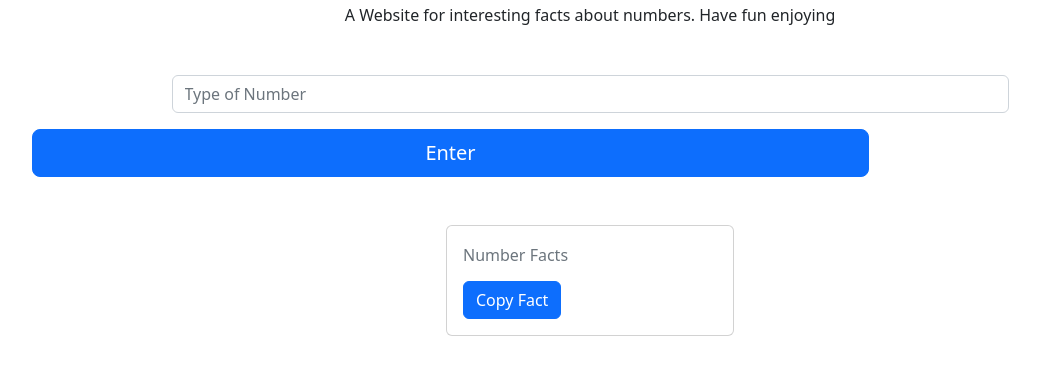
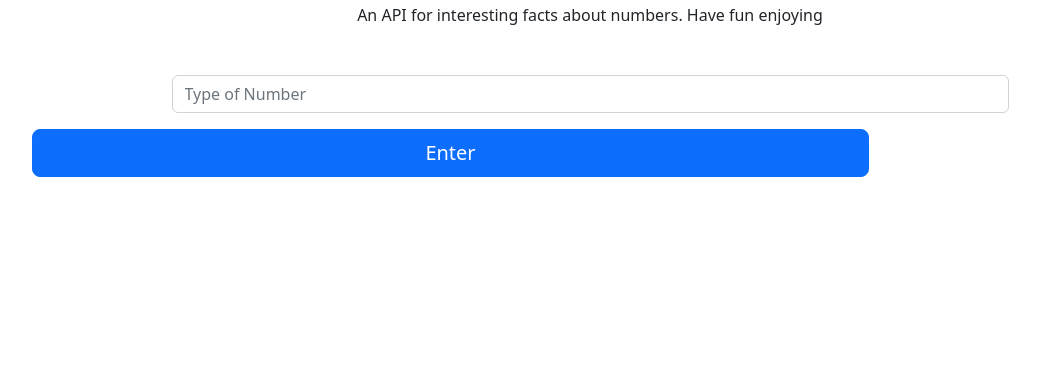
Before and after one commit to Marcuschan2004/Number-Facts, a plain HTML site: page index.html in a window 1280 px wide. Shown: the part 101-476 px from the top of the page, without its empty margins (50-1090 px from the left). Drawn offline with nearby package versions, Linux system fonts and the light colour scheme.

Commit message:
Update index.html

```diff
--- a/index.html
+++ b/index.html
@@ -2,7 +2,6 @@
 <html lang="en">
 <head>
     <meta charset="UTF-8">
-    <meta http-equiv="X-UA-Compatible" content="IE=edge">
     <meta name="viewport" content="width=device-width, initial-scale=1.0" />
     <link
     rel="stylesheet"
@@ -16,7 +15,7 @@
     <div class="container">
         <h1 class="text-center mt-5 mb-2">Number Facts</h1>
         <p class="text-center mt-2">
-            A Website for interesting facts about numbers. Have fun enjoying
+            An API for interesting facts about numbers. Have fun enjoying
         </p>
 
         <div class="form-group">
@@ -30,12 +29,11 @@
         </button>
         </div>
 
-    <div class="card mx-auto mt-5" style="width: 18rem;">
+    <div class="card mx-auto mt-5 d-none" style="width: 18rem;">
         <div class="card-body">
             <h5 class="card-title"></h5>
             <h6 class="card-subtitle mb-2 text-muted">Number Facts</h6>
-            <p class="card-text">
-            </p>
+            <p class="card-text"></p>
             <button class="btn btn-primary copy-btn">Copy Fact</button>
           </div>
       </div>
```
